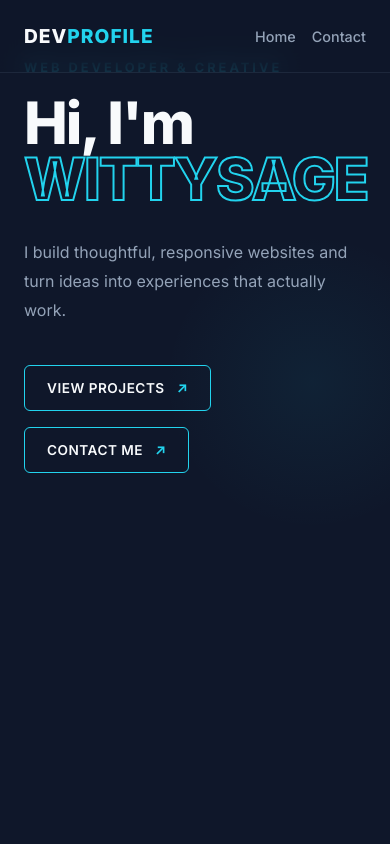
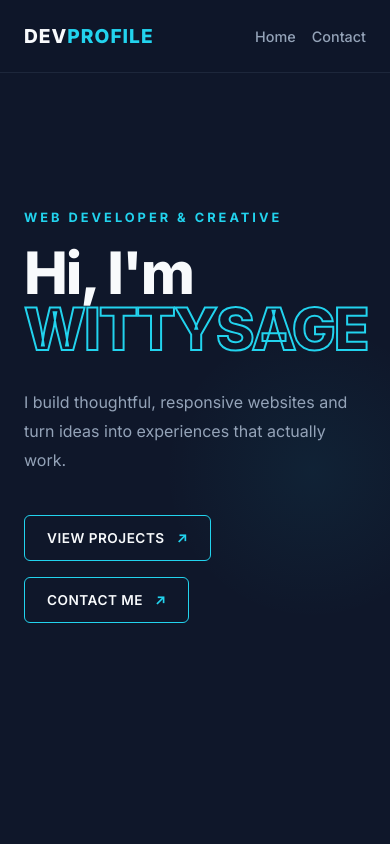
Before and after one commit to Lord-of-Chemistry/DevProfile, a React (Vite) app: page / in a window 390 px wide. Shown: the top 844 px of the page. Built offline with nearby package versions, Linux system fonts and the light colour scheme.

Commit message:
Edited nav

```diff
--- a/src/App.css
+++ b/src/App.css
@@ -24,6 +24,10 @@ html {
   scroll-behavior: smooth;
 }
 
+main {
+  padding-top: 90px;
+}
+
 body {
   font-family: "Inter", sans-serif;
   background: var(--bg-primary);
@@ -39,7 +43,6 @@ nav {
   width: 100%;
   max-width: 1200px;
   margin: 0 auto;
-
   position: fixed;
   top: 0;
   left: 50%;
@@ -119,9 +122,7 @@ nav {
 .wittysage {
   display: block;
   color: transparent;
-
   -webkit-text-stroke: 2px var(--accent);
-
   transition: color 0.3s ease;
 }
 
@@ -139,10 +140,6 @@ nav {
   line-height: 1.8;
 }
 
-/* =========================
-   BUTTONS
-========================= */
-
 .homebuttons {
   display: flex;
   gap: 16px;
@@ -153,19 +150,14 @@ nav {
   display: inline-flex;
   align-items: center;
   gap: 12px;
-
   padding: 14px 22px;
-
   border: 1px solid var(--accent);
   border-radius: 6px;
-
   color: var(--text-primary);
-
   font-size: 0.85rem;
   font-weight: 600;
   text-transform: uppercase;
   letter-spacing: 0.5px;
-
   transition:
     background 0.2s ease,
     color 0.2s ease,
@@ -188,33 +180,23 @@ nav {
   transform: translate(3px, -3px);
 }
 
-/* =========================
-   HERO DECORATION
-========================= */
-
 .hero-decoration {
   width: 260px;
   height: 260px;
-
   border: 1px solid var(--border);
   border-radius: 50%;
-
   display: flex;
   align-items: center;
   justify-content: center;
-
   position: relative;
 }
 
 .hero-decoration::before,
 .hero-decoration::after {
   content: "";
-
   position: absolute;
-
   width: 100%;
   height: 100%;
-
   border: 1px solid var(--border);
   border-radius: 50%;
 }
@@ -234,10 +216,6 @@ nav {
   z-index: 1;
 }
 
-/* =========================
-   MOBILE
-========================= */
-
 @media (max-width: 768px) {
   nav {
     padding: 24px;
@@ -253,7 +231,7 @@ nav {
   }
 
   .home {
-    padding: 60px 24px;
+    padding: 120px 24px 60px;
     min-height: calc(100vh - 80px);
     display: block;
   }
@@ -287,10 +265,8 @@ nav {
   font-size: clamp(3rem, 8vw, 5rem);
   letter-spacing: -3px;
   color: var(--text-primary);
-
   margin-bottom: 4rem;
   padding-bottom: 1rem;
-
   border-bottom: 1px solid var(--border);
 }
 
@@ -300,13 +276,8 @@ nav {
   gap: 6rem;
 }
 
-/* =========================
-   ABOUT IMAGE
-========================= */
-
 .about-left {
   flex: 1;
-
   display: flex;
   justify-content: center;
 }
@@ -314,16 +285,10 @@ nav {
 .about-left img {
   width: 100%;
   max-width: 350px;
-
   border-radius: 20px;
   border: 1px solid var(--border);
-
   box-shadow: 0 0 60px rgba(34, 211, 238, 0.08);
 }
-
-/* =========================
-   ABOUT TEXT
-========================= */
 
 .about-right {
   flex: 1;
@@ -331,10 +296,8 @@ nav {
 
 .about-right p {
   color: var(--text-secondary);
-
-  font-size: 1.05rem;
+ font-size: 1.05rem;
   line-height: 1.8;
-
   margin-bottom: 1.5rem;
 }
 
@@ -342,10 +305,6 @@ nav {
   color: var(--accent);
   font-weight: 700;
 }
-
-/* =========================
-   SKILL BUTTONS
-========================= */
 
 .skills {
   margin-top: 2rem;
@@ -355,20 +314,14 @@ nav {
   font-size: 0.85rem;
   font-family: inherit;
   font-weight: 600;
-
   padding: 0.7rem 1.2rem;
-
   border: 1px solid var(--border);
   border-radius: 6px;
-
   background: var(--card);
   color: var(--text-primary);
-
   cursor: pointer;
-
   margin-right: 0.75rem;
   margin-top: 0.5rem;
-
   transition:
     border-color 0.2s ease,
     color 0.2s ease,
@@ -378,13 +331,8 @@ nav {
 .btn:hover {
   border-color: var(--accent);
   color: var(--accent);
-
   transform: translateY(-2px);
 }
-
-/* =========================
-   ABOUT MOBILE
-========================= */
 
 @media (max-width: 768px) {
   .about {
```
